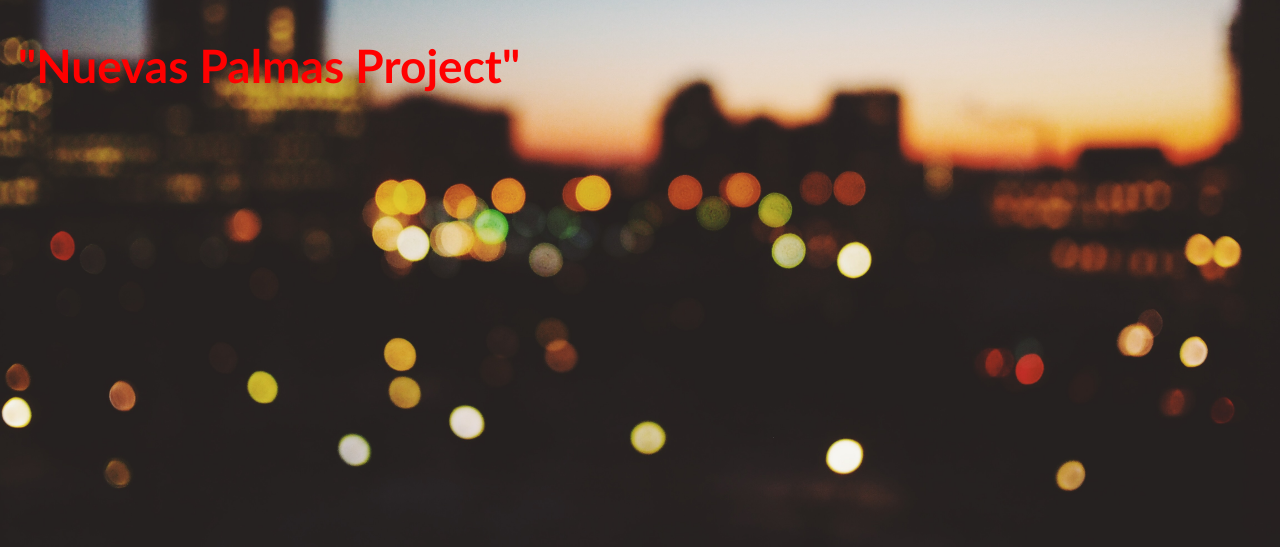
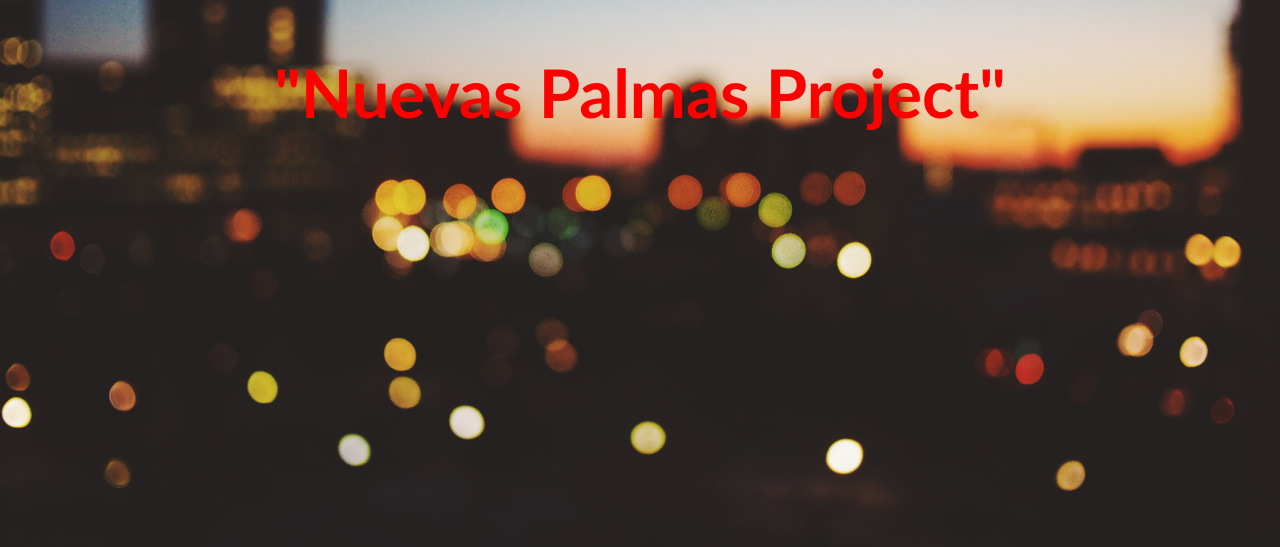
Before and after one commit to Zluxies/Zluxies.github.io, a plain HTML site: page index.html in a window 1280 px wide. Shown: the part 251-798 px from the top of the page. Drawn offline with Linux system fonts and the light colour scheme.

Commit message:
Update index.html

```diff
--- a/index.html
+++ b/index.html
@@ -18,10 +18,10 @@
         }
         h1 {
            color: Red;
-           font-size: 46px;
+           font-size: 67px;
            padding: 10px;
            font-family: "Gill Sans", sans-serif;
-           text-align: center:
+           text-align: center;
         }
     </style>
 
```
